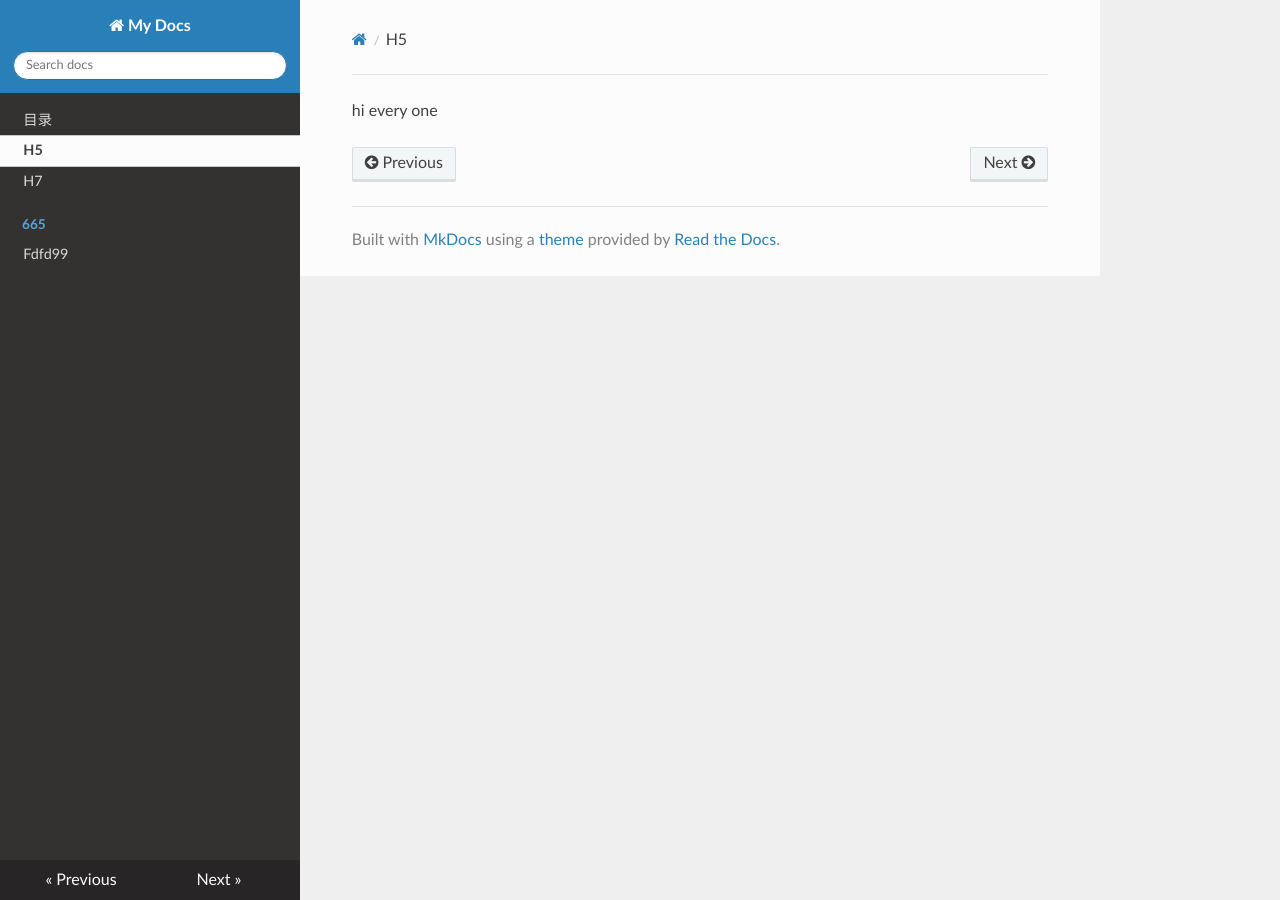
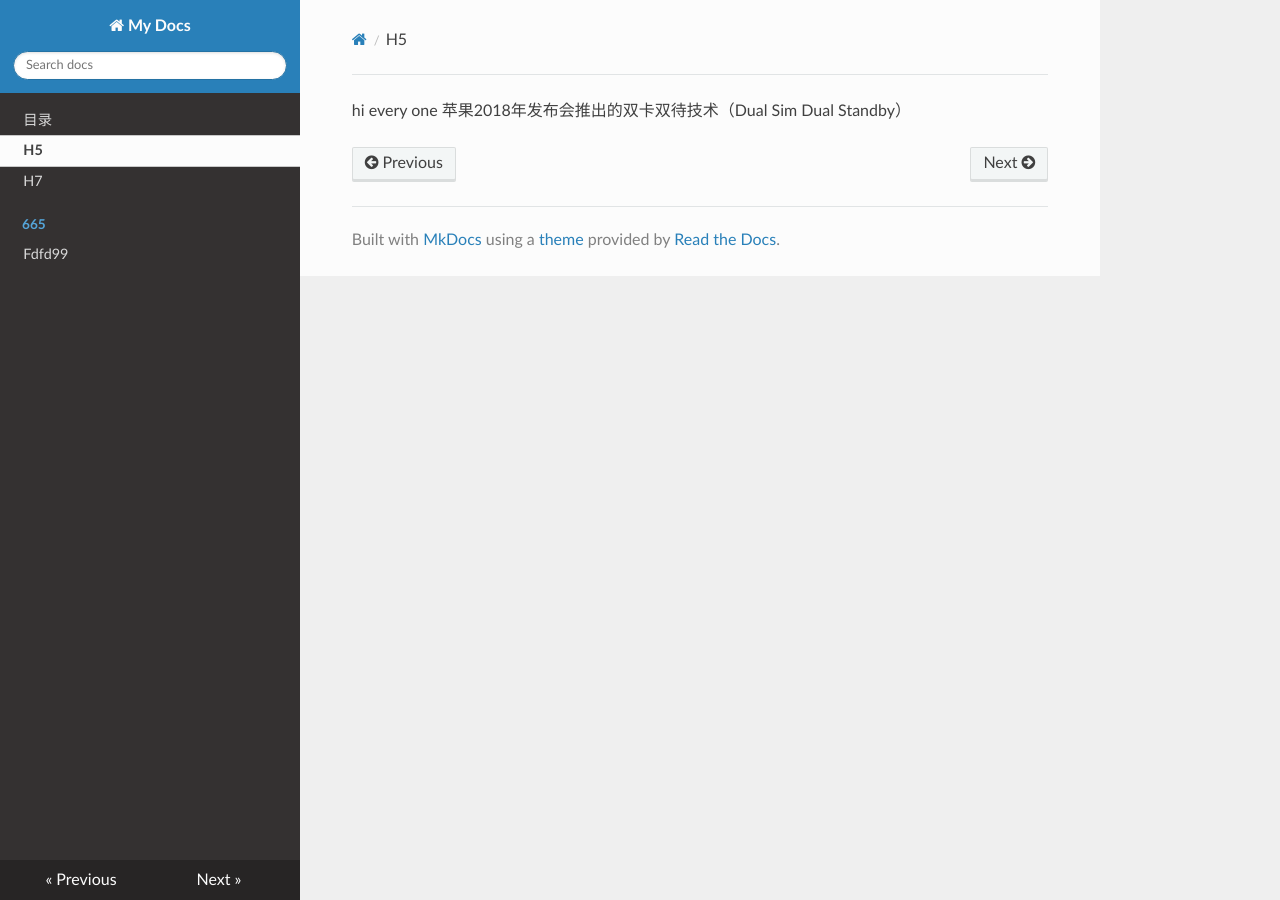
Before and after one commit to 1221de/mkdocs, an MkDocs documentation site: the page built from docs/h5.md, in a window 1280 px wide. Built offline with MkDocs 1.6.1, drawn with Linux system fonts in a browser that asks for light colours; nearby versions of some CDN libraries.

Commit message:
Update h5.md

```diff
--- a/docs/h5.md
+++ b/docs/h5.md
@@ -1 +1,2 @@
 hi every one
+苹果2018年发布会推出的双卡双待技术（Dual Sim Dual Standby）
```
